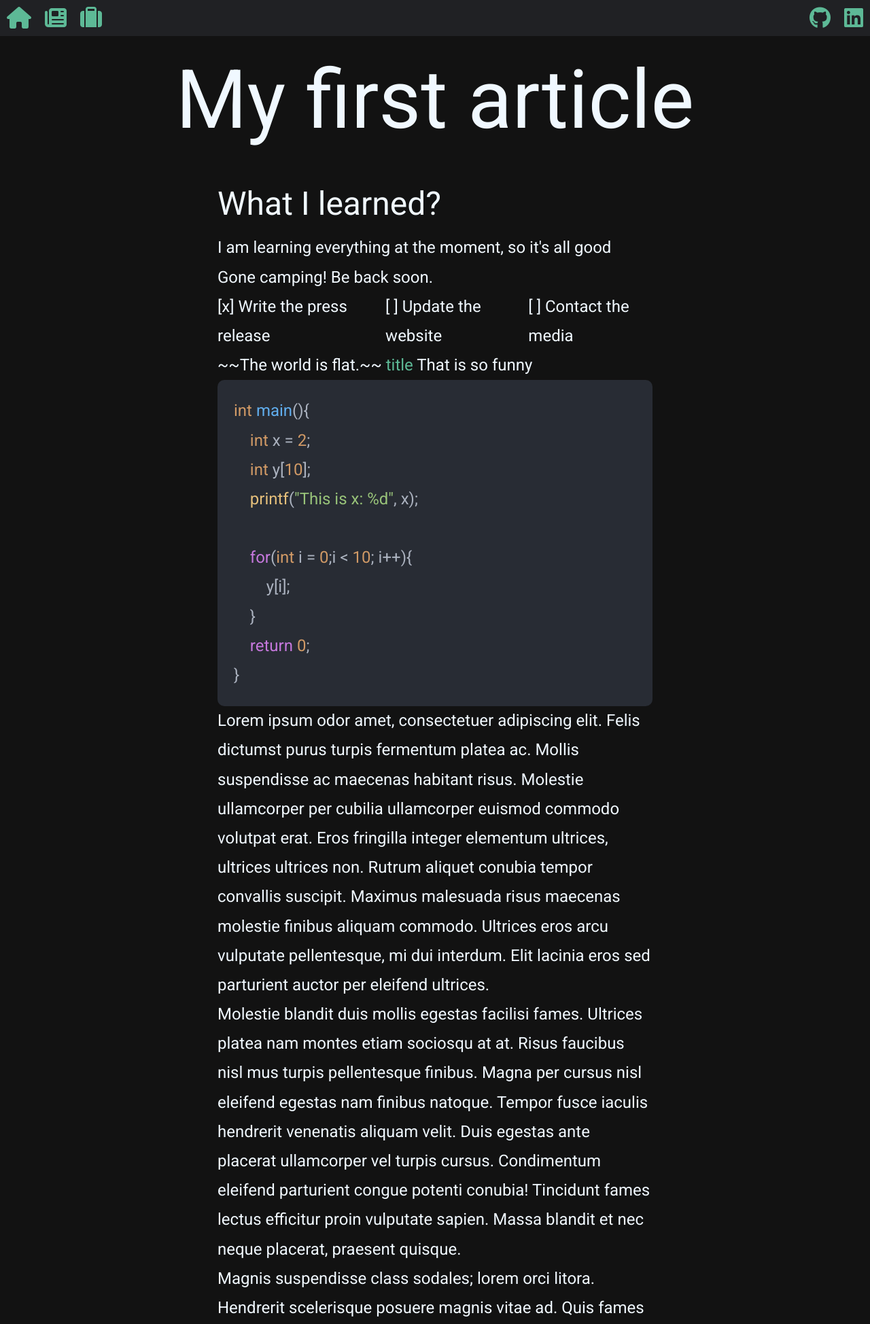
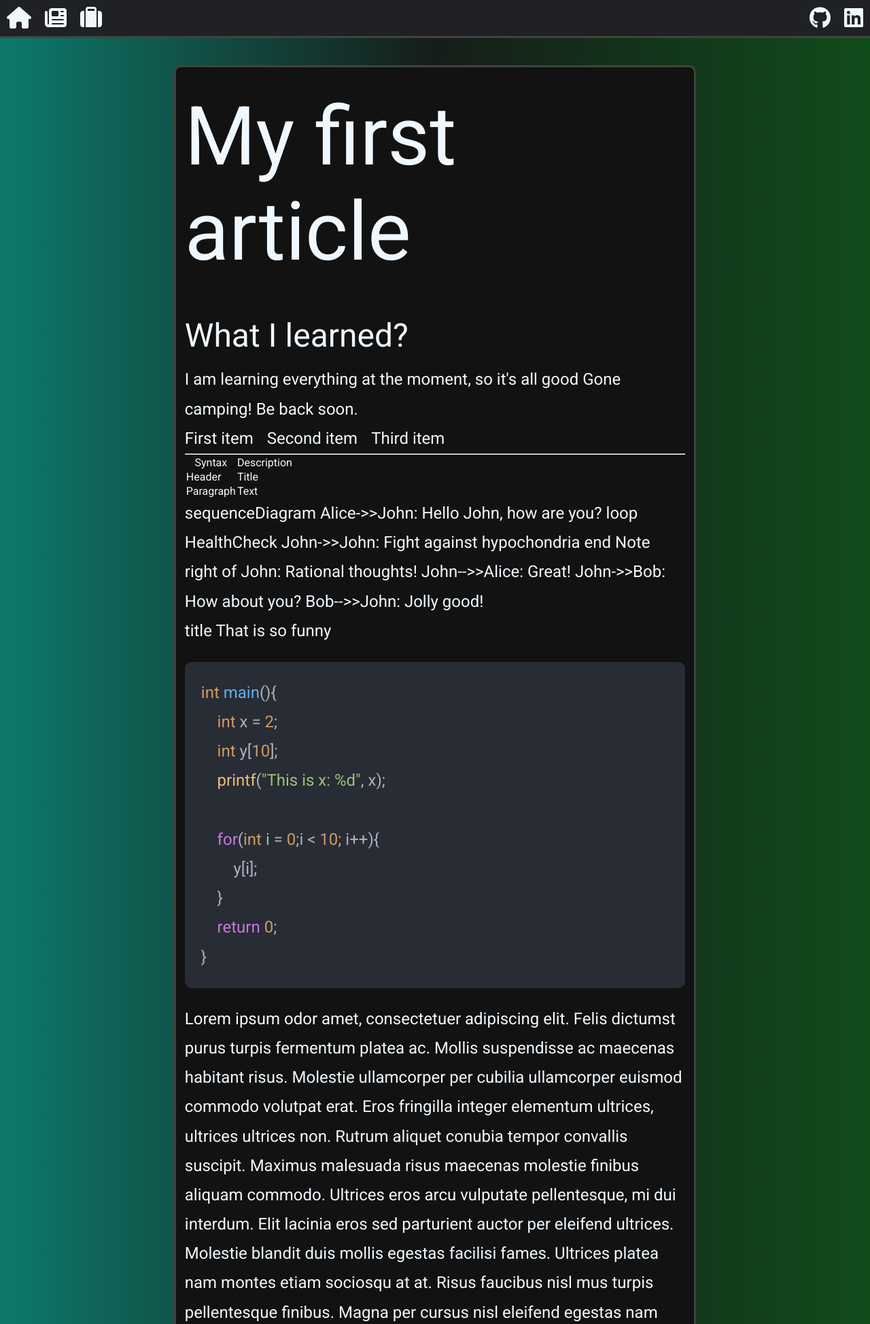
Before and after one commit to Korbielowski/personal-website, a Flask app: page /articles/first_article in a window 1280 px wide. Shown: the top 1948 px of the page at 68% size. Run offline with Flask 3, Linux system fonts and the light colour scheme; some libraries are stand-ins or nearby versions.

Commit message:
Initial commit

````diff
--- a/src/blog/first_article.md
+++ b/src/blog/first_article.md
@@ -5,11 +5,30 @@
 I am learning everything at the moment, so it's all good
 Gone camping! Be back soon.
 
-- [x] Write the press release
-- [ ] Update the website
-- [ ] Contact the media
+- First item
+- Second item
+- Third item
 
-~~The world is flat.~~
+---
+
+| Syntax | Description |
+| ----------- | ----------- |
+| Header | Title |
+| Paragraph | Text |
+
+
+<div class='mermaid'>
+sequenceDiagram
+Alice->>John: Hello John, how are you?
+loop HealthCheck
+    John->>John: Fight against hypochondria
+end
+Note right of John: Rational thoughts!
+John-->>Alice: Great!
+John->>Bob: How about you?
+Bob-->>John: Jolly good!
+</div>
+
 [title](https://dawidstasinski.xyz/)
 That is so funny
 ```c
--- a/src/main.py
+++ b/src/main.py
@@ -1,5 +1,6 @@
 from flask import Flask, render_template
 from os import listdir
+from datetime import datetime
 import markdown
 
 app = Flask(__name__)
@@ -15,7 +16,7 @@ class Content:
 
 @app.route("/")
 def welcome_page():
-    return render_template("welcome_page.html")
+    return render_template("welcome_page.html", year=datetime.now().year)
 
 
 @app.route("/blog")
@@ -25,13 +26,15 @@ def blog():
         with open("blog/" + article, "r") as file:
             articles.append(read_content(file))
     articles.sort(key=lambda c: c.date, reverse=True)
-    return render_template("blog.html", articles=articles)
+    return render_template("blog.html", articles=articles, year=datetime.now().year)
 
 
 @app.route("/articles/<article_name>")
 def articles(article_name: str):
     with open("blog/" + article_name + ".md", "r") as file:
-        return render_template("article.html", article=read_content(file))
+        return render_template(
+            "article.html", article=read_content(file), year=datetime.now().year
+        )
 
 
 @app.route("/portfolio")
@@ -41,13 +44,17 @@ def portfolio():
         with open("projects/" + project, "r") as file:
             projects.append(read_content(file))
     projects.sort(key=lambda c: c.date, reverse=True)
-    return render_template("portfolio.html", projects=projects)
+    return render_template(
+        "portfolio.html", projects=projects, year=datetime.now().year
+    )
 
 
 @app.route("/projects/<project_name>")
 def projects(project_name: str):
     with open("projects/" + project_name + ".md", "r") as file:
-        return render_template("project.html", project=read_content(file))
+        return render_template(
+            "project.html", project=read_content(file), year=datetime.now().year
+        )
 
 
 def read_content(file) -> Content:
--- a/src/static/base.css
+++ b/src/static/base.css
@@ -1,6 +1,20 @@
 :root {
     --btn-color: #5DB996;
     --btn-h-color: #118B50;
+    --bkg-color: #121212;
+    --color-surface75: #bbbaa6;
+    --color-surface50: #7c7c6f;
+    --color-surface25: #42433d;
+}
+
+::-webkit-scrollbar {
+    width: 10px;
+    background-color: var(--color-surface25);
+}
+
+::-webkit-scrollbar-thumb {
+    background-color: var(--btn-h-color);
+    margin: 10px;
 }
 
 * {
@@ -14,41 +28,55 @@
 html {
     scroll-behavior: smooth;
     max-width: 100%;
+    min-height: 100%;
     overflow-x: hidden;
 }
 
 code {
     border-radius: 10px;
-}
-
-::-webkit-scrollbar {
-    width: 10px;
-}
-
-::-webkit-scrollbar-track {
-    border-radius: 10px;
-}
-
-::-webkit-scrollbar-thumb {
-    background-color: var(--btn-h-color);
-    border-radius: 10px;
-    margin: 10px;
+    margin: 3vh auto;
 }
 
 body {
+    font-size: 20px;
+    background-image: linear-gradient(90deg, rgba(13, 121, 107, 1) 0%, rgba(22, 29, 25, 1) 50%, rgba(16, 76, 28, 1) 100%);
+    /* animation: gradient 15s ease infinite; */
+    height: auto;
     color: aliceblue;
-    font-size: 20px;
-    background-color: #121212;
+    display: flex;
+    flex-direction: column;
+    min-height: 100%;
+    height: 100%;
+    align-items: center;
 }
+
+footer {
+    height: 2vh;
+    color: var(--color-surface75);
+    /* margin: 0 auto; */
+}
+
+/* @keyframes gradient {
+    0% {
+        background-position: 0% 50%;
+    }
+
+    50% {
+        background-position: 100% 50%;
+    }
+
+    100% {
+        background-position: 0% 50%;
+    }
+} */
 
 i {
     font-size: xx-large;
 }
 
 a {
+    color: aliceblue;
     text-decoration: none;
-    background-color: transparent;
-    color: var(--btn-color);
 }
 
 a:hover {
@@ -64,7 +92,9 @@ ul {
 }
 
 .navBar {
+    width: 100%;
     background-color: #202124;
+    border-bottom: var(--color-surface25) solid;
     padding: 10px;
     display: flex;
 }
@@ -76,3 +106,14 @@ ul {
 .links-list-container {
     margin-left: auto;
 }
+
+.wrapper-container {
+    max-width: 60vw;
+    margin: 5vh auto;
+    background: rgba(18, 18, 18, 1);
+    padding: 1vh 1vw;
+    border-radius: 10px;
+    border-color: var(--color-surface25);
+    border-style: solid;
+    /* opacity: 0.9; */
+}
--- a/src/templates/article.html
+++ b/src/templates/article.html
@@ -1,5 +1,5 @@
 {% extends "base.html" %}
-{% block title %}article.title{% endblock %}
+{% block title %}{{ article.title }}{% endblock %}
 
 {% block style %}
 <style>
@@ -15,7 +15,7 @@
     .article-container {
         margin-top: 3vh;
         margin-bottom: 5vh;
-        max-width: 50vw;
+        max-width: 60vw;
         margin-left: auto;
         margin-right: auto;
         text-align: left;
@@ -28,11 +28,13 @@
 {% block content %}
 
 <body>
-    <header class="header-container">
-        <h1 class="article-title">{{ article.title }}</h1>
-    </header>
-    <div class="article-container">
-        {{ article.body|safe }}
+    <div class="wrapper-container">
+        <header class="header-container">
+            <h1 class="article-title">{{ article.title }}</h1>
+        </header>
+        <div class="article-container">
+            {{ article.body|safe }}
+        </div>
     </div>
 </body>
 
--- a/src/templates/base.html
+++ b/src/templates/base.html
@@ -2,16 +2,21 @@
     <meta charset="UTF-8">
     <meta name="viewport" content="width=device-width, initial-scale=1.0">
     <title>{% block title %} {% endblock title %}</title>
+    <link rel="icon" type="image/x-icon" href="{{ url_for('static', filename='favicon.ico') }}">
     <script src="https://unpkg.com/htmx.org@2.0.4"
         integrity="sha384-HGfztofotfshcF7+8n44JQL2oJmowVChPTg48S+jvZoztPfvwD79OC/LTtG6dMp+"
         crossorigin="anonymous"></script>
+    <script src="
+        https://cdn.jsdelivr.net/npm/mermaid@11.4.1/dist/mermaid.min.js
+        "></script>
     <script src="https://kit.fontawesome.com/1f265fa34c.js" crossorigin="anonymous"></script>
     <link rel="preconnect" href="https://fonts.googleapis.com">
     <link rel="preconnect" href="https://fonts.gstatic.com" crossorigin>
     <link
         href="https://fonts.googleapis.com/css2?family=Roboto:ital,wght@0,100;0,300;0,400;0,500;0,700;0,900;1,100;1,300;1,400;1,500;1,700;1,900&display=swap"
         rel="stylesheet">
-    <link rel="stylesheet" href="https://cdnjs.cloudflare.com/ajax/libs/highlight.js/11.9.0/styles/atom-one-dark.min.css">
+    <link rel="stylesheet"
+        href="https://cdnjs.cloudflare.com/ajax/libs/highlight.js/11.9.0/styles/atom-one-dark.min.css">
     <script src="https://cdnjs.cloudflare.com/ajax/libs/highlight.js/11.9.0/highlight.min.js"></script>
     <script src="https://cdnjs.cloudflare.com/ajax/libs/highlight.js/11.9.0/languages/c.min.js"></script>
     <script src="https://cdnjs.cloudflare.com/ajax/libs/highlight.js/11.9.0/languages/python.min.js"></script>
@@ -57,4 +62,7 @@
         </div>
     </nav>
     {% block content %}{% endblock content %}
+    <footer>
+        <p>© {{ year }} Dawid Stasiński</p>
+    </footer>
 </body>
--- a/src/templates/blog.html
+++ b/src/templates/blog.html
@@ -33,7 +33,7 @@
 {% block content %}
 
 <body>
-    <div class="articles-container">
+    <div class="wrapper-container">
         <ul class="articles-list">
             {% for article in articles %}
             <li class="article">
````
Also changed, not shown: src/templates/portfolio.html (+2 -9 lines), src/templates/project.html (+8 -9 lines), src/templates/welcome_page.html (+33 -0 lines), src/static/favicon.ico (added), 1 other file.
